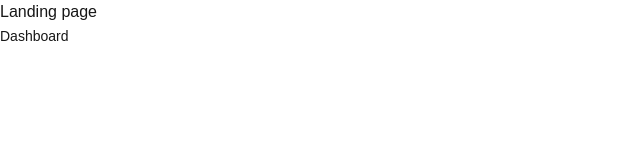
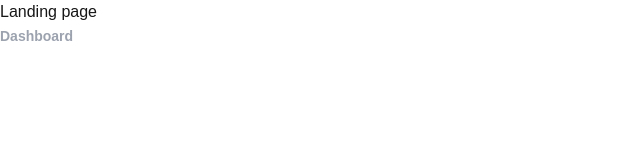
Before and after one commit to mubashar-mizA/inventory-control-next, a Next.js app: page / in a window 1280 px wide. Shown: the top 160 px of the page, without its empty margins (0-640 px from the left). Built offline with nearby package versions, Linux system fonts and the light colour scheme.

Commit message:
updating  app/components/InventoryLink.jsx

```diff
--- a/app/components/InventoryLink.jsx
+++ b/app/components/InventoryLink.jsx
@@ -2,8 +2,11 @@ import Link from "next/link";
 
 export default function InventoryLink({ linkTxt, linkUrl, className }) {
   return (
-    <Link href={linkUrl} className={`text-sm font-medium ${className}`}>
+    <Link
+      href={linkUrl}
+      className={`text-sm font-bold text-gray-400  ${className}`}>
       {linkTxt}
+
     </Link>
   );
 }
```
